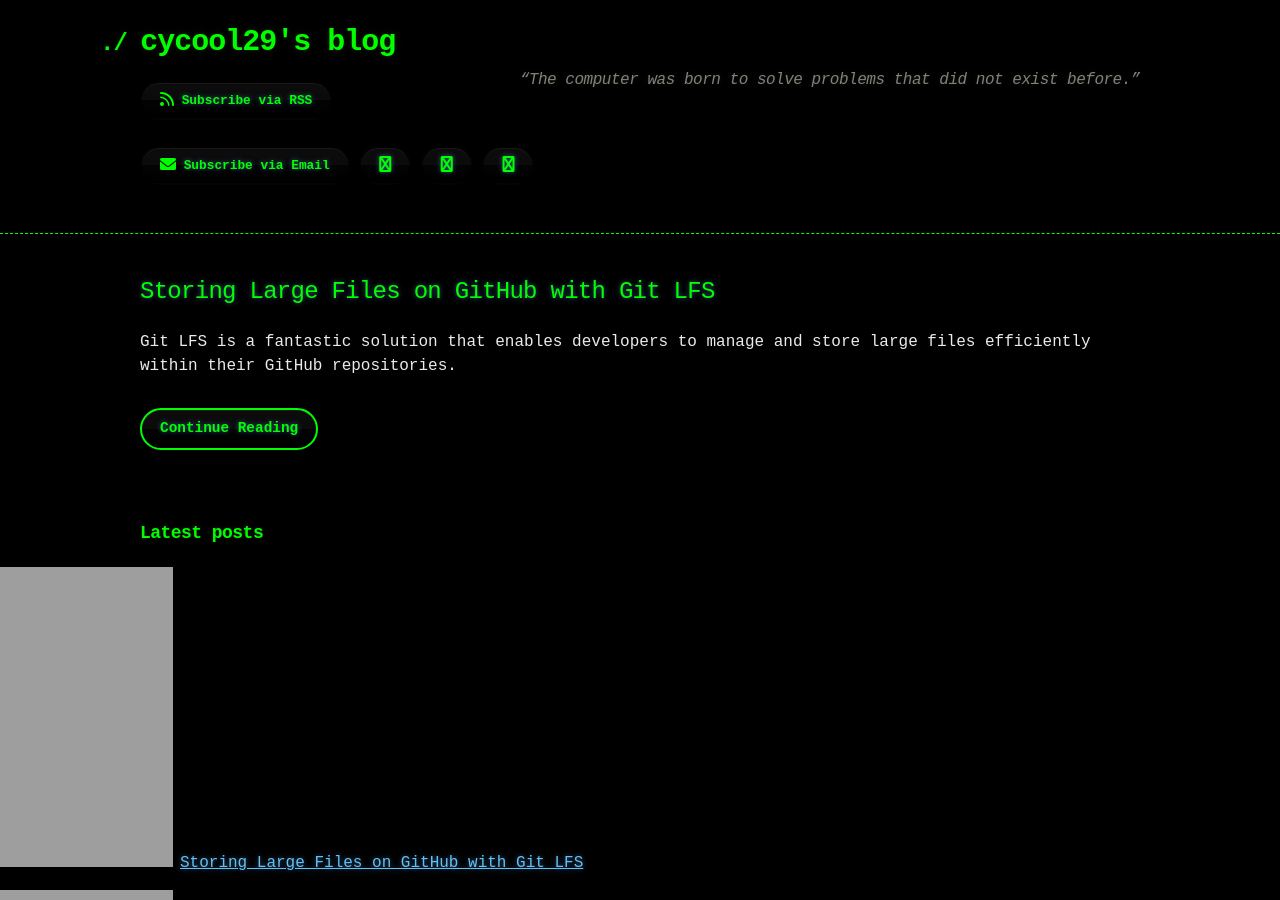
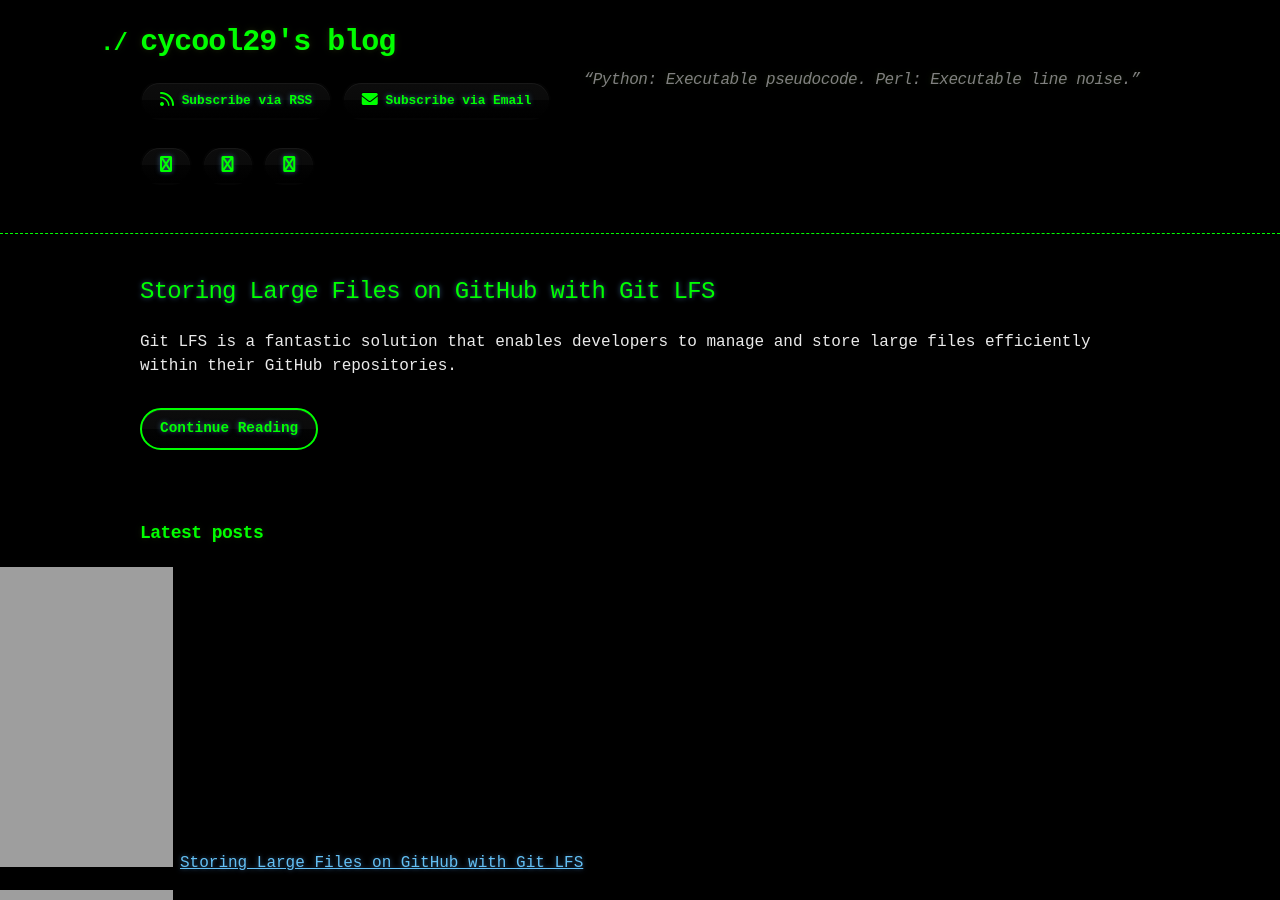
Before and after one commit to cycool29/cycool29.github.io, a Jekyll site: the page built from index.md, in a window 1280 px wide and 900 px high. Built offline with Jekyll 4.4.1, drawn with Linux system fonts in a browser that asks for light colours; a style sheet for code colours, icons or effects is not loaded.

Commit message:
Update quotes

```diff
--- a/_config.yml
+++ b/_config.yml
@@ -1,5 +1,5 @@
 title: cycool29's blog
-description: "“The computer was born to solve problems that did not exist before.” "
+description: "“Python: Executable pseudocode. Perl: Executable line noise.” "
 bio: A high school student. Intermediate in Python, Git, Bash. Learning JavaScript. He/Him. "
 author: cycool29
 url: https://cycool29.github.io
```
